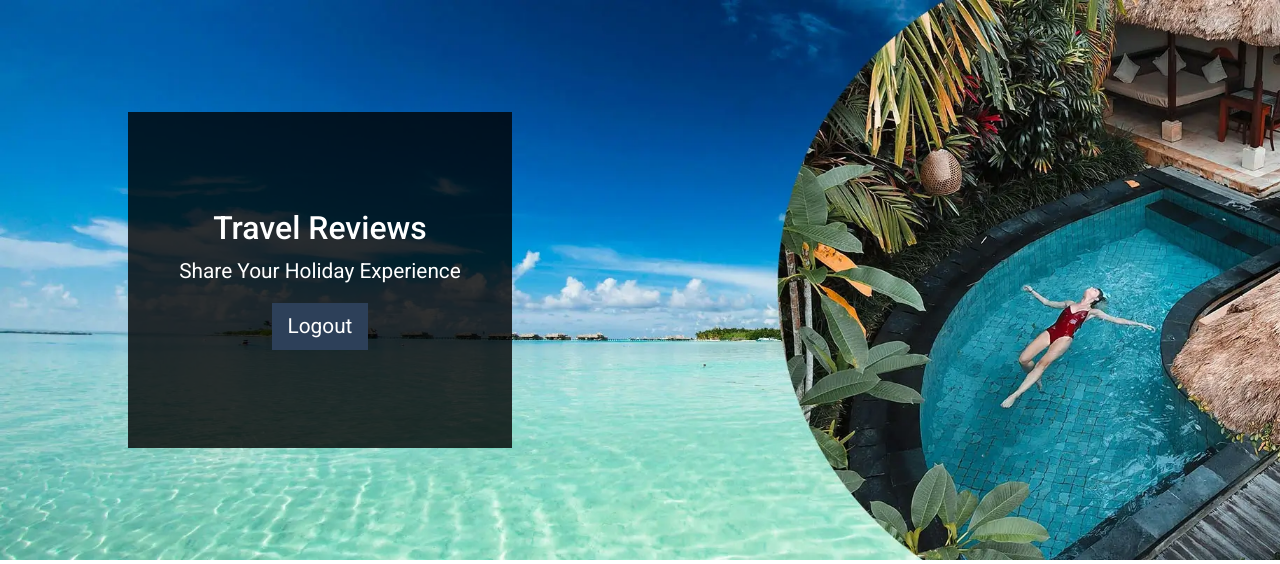
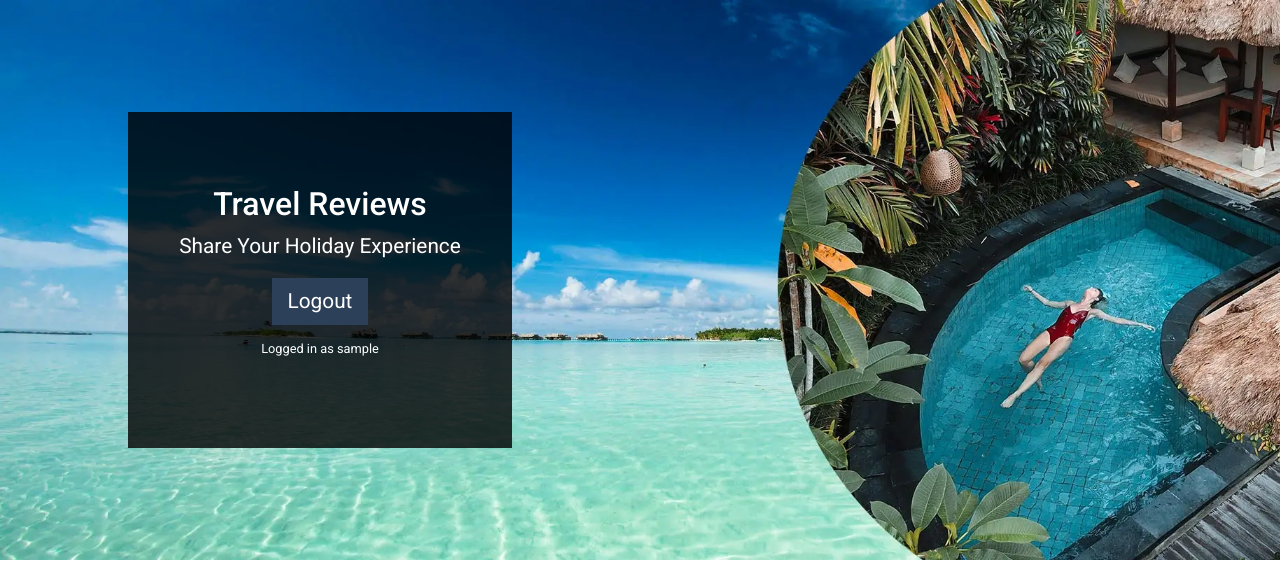
Before and after one commit to Chikayo-k/rate-your-stay, a Django app: page / in a window 1280 px wide. Shown: the part 82-646 px from the top of the page. Run offline with Django 4.2, Linux system fonts and the light colour scheme; a user stored in the database is signed in; tables that the repository leaves empty hold one stand-in row (values such as "Sample post"); parts of the project's set-up code (start-up, migrations or seed data) failed here and were passed over.

Commit message:
Add feature to display user's name when user is logged in

```diff
--- a/home/templates/home/index.html
+++ b/home/templates/home/index.html
@@ -17,6 +17,9 @@
                <a class="lead-login-btn nav-link {% if request.path == login_url %}active{% endif %}" aria-current="page" href="{% url 'account_login' %}">Login</a>
                {% endif %}
             </div>
+            {% if user.is_authenticated %}
+            <p class='logged-in-user'>Logged in as {{ user }}</p>
+            {% endif %}
          </div>
       </div>
    </section>
--- a/static/css/style.css
+++ b/static/css/style.css
@@ -76,6 +76,11 @@ h1 {
 .lead-login-btn:hover {
 	opacity: 0.7;
 	color: white;
+}
+
+.logged-in-user{
+	font-size: 0.8em;
+	padding-top: 5%;
 }
 
 /* confirmation message */
```
Also changed, not shown: 1 other file.
